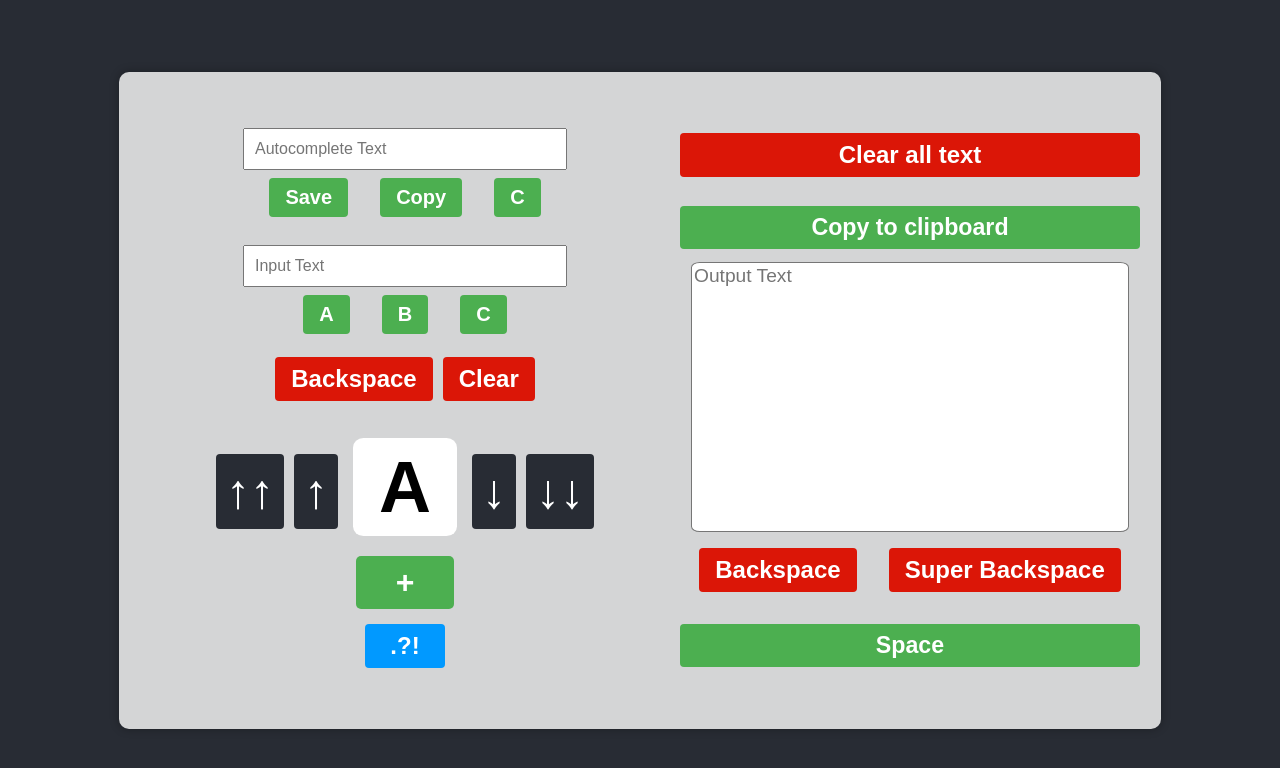
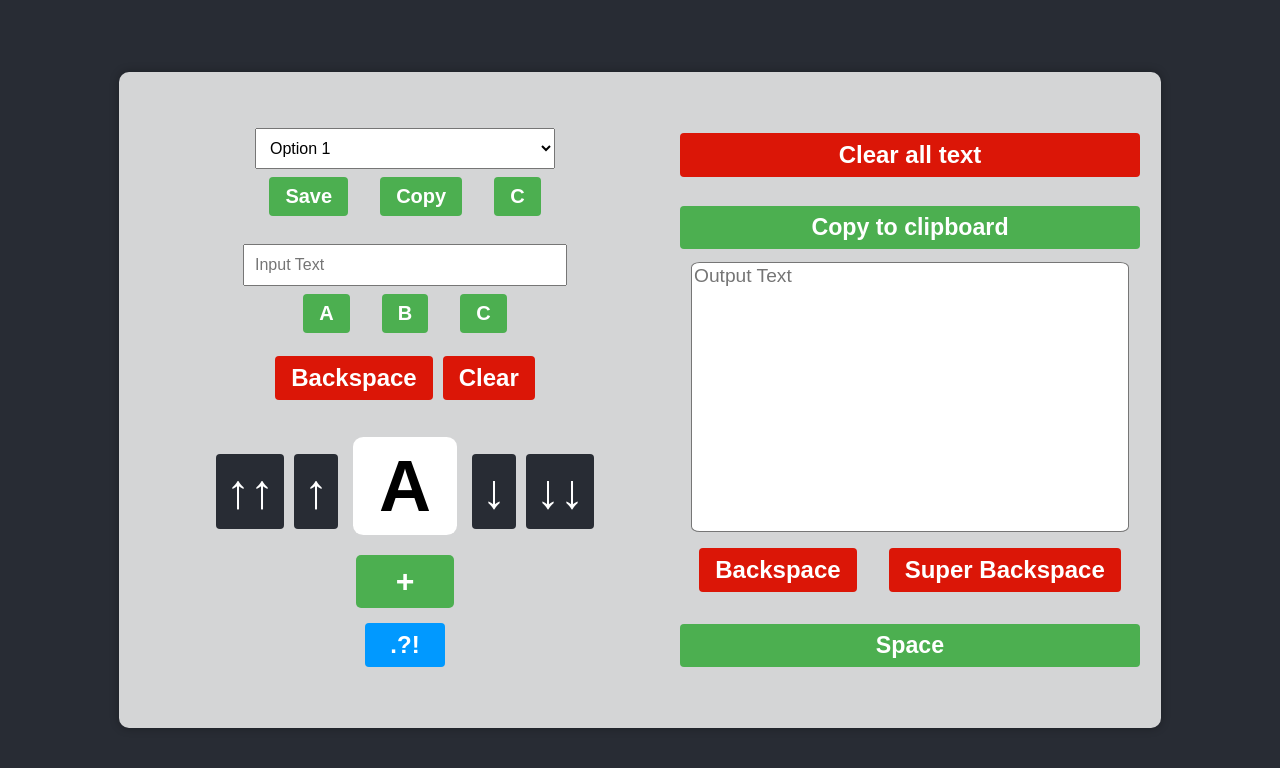
Before and after one commit to Kfmoi/GDSC-Frontend, a React (Create React App) app: page / in a window 1280 px wide. Shown: the top 768 px of the page. Built offline with nearby package versions, Linux system fonts and the light colour scheme; the HTML template or start-up script is replaced by a standard one.

Commit message:
Created the dropdown

```diff
--- a/src/components/textOutputDisplay/TextOutputDisplay.js
+++ b/src/components/textOutputDisplay/TextOutputDisplay.js
@@ -1,22 +1,33 @@
 import "./TextOutputDisplay.css";
+import React, { useState } from "react";
 const TextOutputDisplay = ({ onSave, text }) => {
   const handleCopy = () => {
     navigator.clipboard.writeText(text);
   };
+  const [selectedOption, setSelectedOption] = useState("");
   return (
     <div>
       <div className="output">
         <div className="column-display">
-          <input
+          <select
             className="input-text"
-            type="text"
-            value={text}
-            placeholder="Autocomplete Text"
-            readOnly
-          />
+            value={selectedOption}
+            onChange={(e) => setSelectedOption(e.target.value)}
+          >
+            <option value="Option 1">Option 1</option>
+            <option value="Option 2">Option 2</option>
+            <option value="Option 3">Option 3</option>
+          </select>
           <div className="output-buttons">
-            <button onClick={() => onSave(text)} className="output-button">Save</button>
-            <button onClick={handleCopy} className="output-button">Copy</button>
+            <button
+              onClick={() => onSave(selectedOption)}
+              className="output-button"
+            >
+              Save
+            </button>
+            <button onClick={handleCopy} className="output-button">
+              Copy
+            </button>
             <button className="output-button">C</button>
           </div>
         </div>
```
